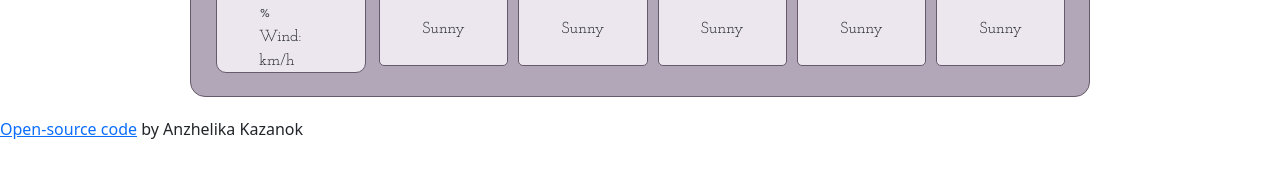
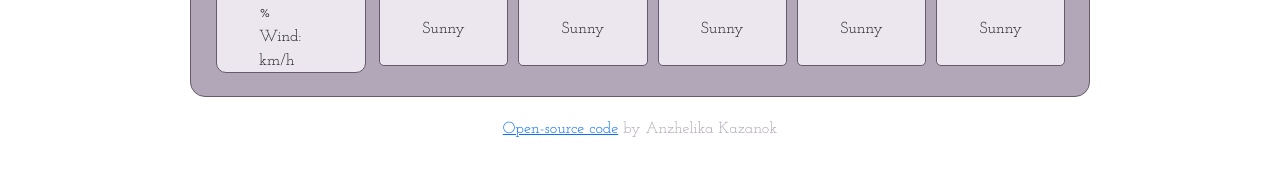
Before and after one commit to AnzhelikaKazanok/Weather, a plain HTML site: page index.html in a window 1280 px wide. Shown: the part 373-550 px from the top of the page. Drawn offline with nearby package versions, Linux system fonts and the light colour scheme.

Commit message:
Update styles.css

```diff
--- a/src/styles.css
+++ b/src/styles.css
@@ -82,3 +82,13 @@ form {
 .form-control btn btn-primary {
   background-color: #655b6a;
 }
+.coder-information {
+  text-align: center;
+  font-family: josefin slab;
+  color: #655b6a;
+}
+.my-name {
+  text-align: center;
+  font-family: josefin slab;
+  color: #b2a7b8;
+}
```
